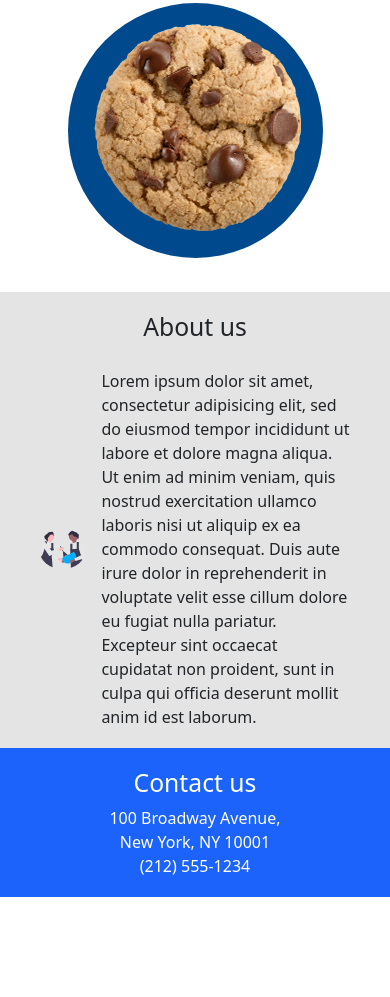
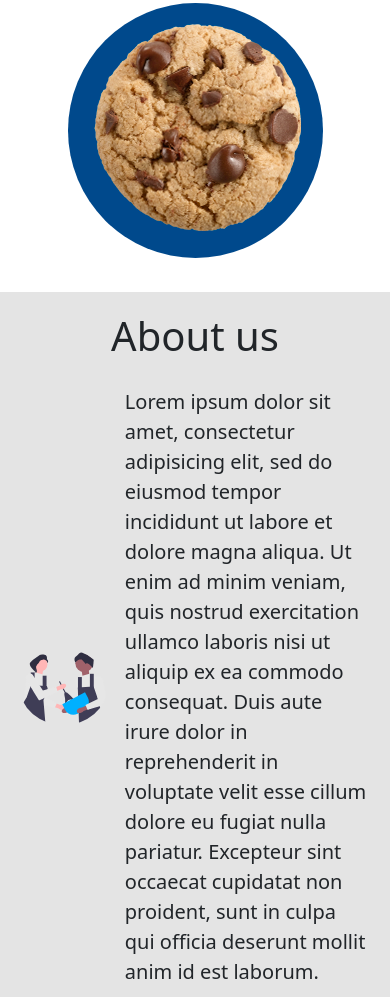
Before and after one commit to AlexanderLukashuk/CookieStore, a plain HTML site: page index.html in a window 390 px wide. Shown: the part 1807-2804 px from the top of the page. Before the commit the page ends 2704 px from the top, so only its background shows below. Drawn offline with nearby package versions, Linux system fonts and the light colour scheme.

Commit message:
added adaptive for about us section

```diff
--- a/css/styles.css
+++ b/css/styles.css
@@ -133,4 +133,18 @@ main {
     .col {
         margin: 4%;
     }
+
+    .about-container img {
+        width: 25%;
+        height: 25%;
+    }
+
+    .about-title {
+        font-size: 2.5rem;
+    }
+
+    .about-subtext {
+        font-size: 20px;
+        width: 90%;
+    }
 }
```
